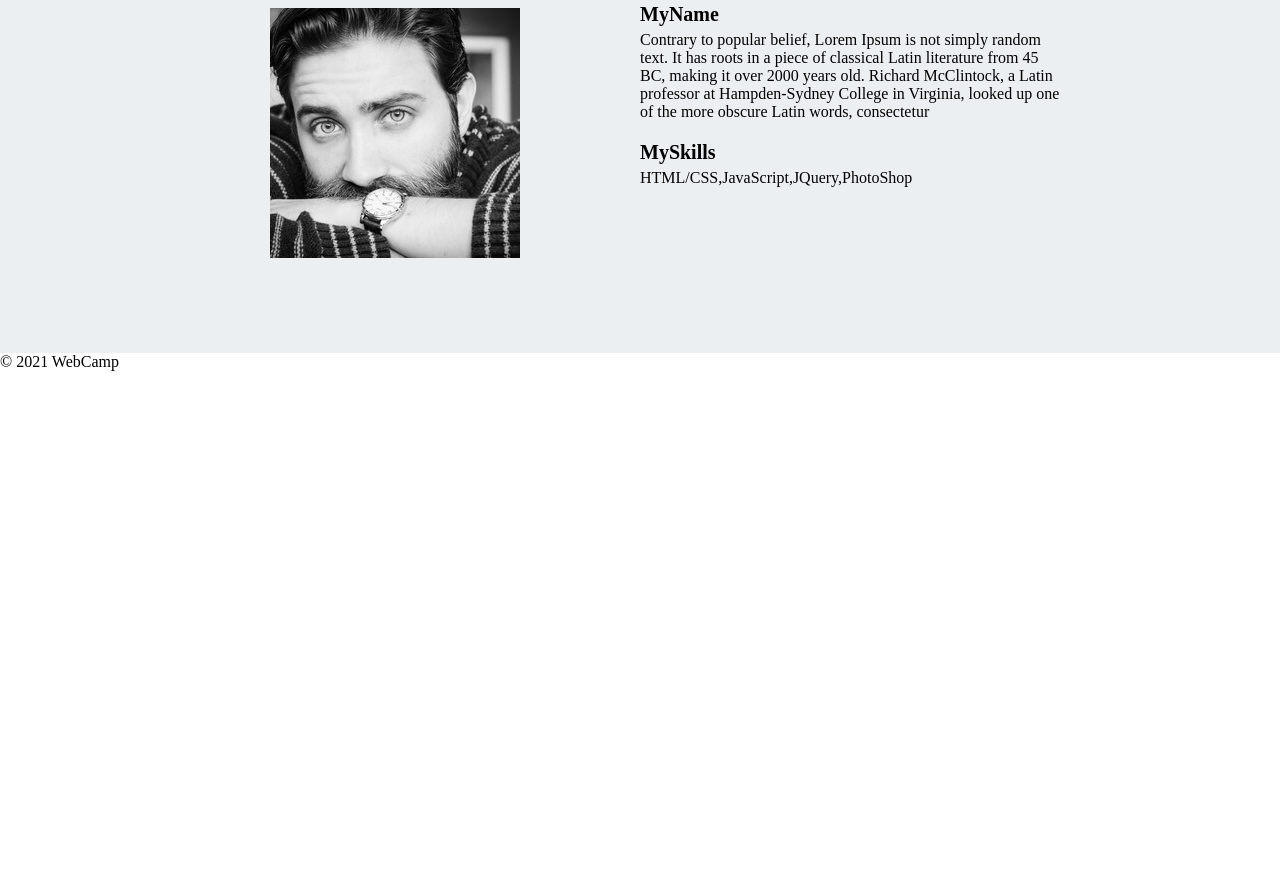
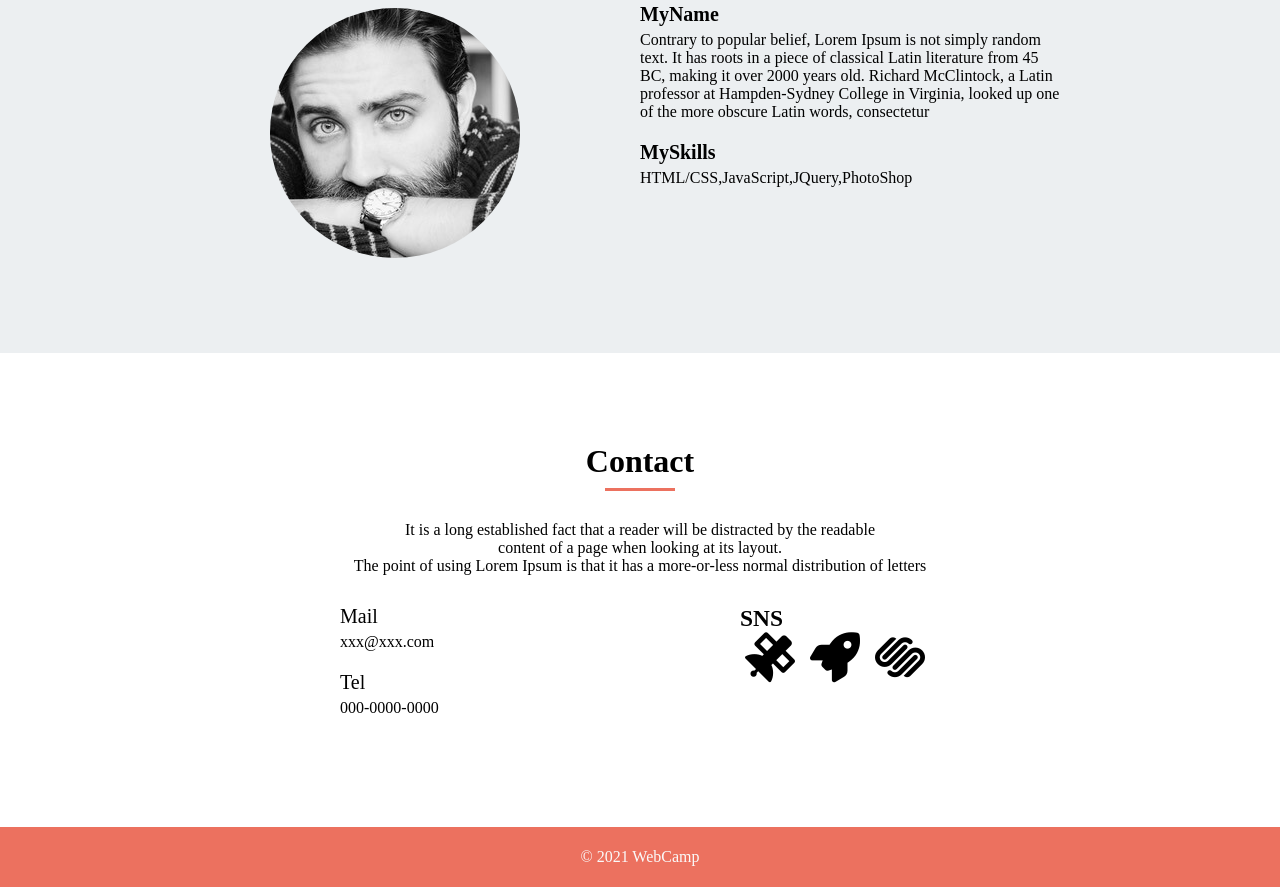
Before and after one commit to STakko/skill-H-C, a plain HTML site: page index.html in a window 1280 px wide. Shown: the part 2405-3292 px from the top of the page. Before the commit the page ends 2776 px from the top, so only its background shows below. Drawn offline with Linux system fonts and the light colour scheme.

Commit message:
[Add]contact&footer

```diff
--- a/css/style.css
+++ b/css/style.css
@@ -252,6 +252,7 @@ background-position: center;
 
 .photo {
   background-image: url(../img/my-icon.jpg);
+  border-radius: 50%;
   width: 250px;
   height: 250px;
   margin: 5px auto;
@@ -269,3 +270,94 @@ background-position: center;
   color: #000000;
   text-align: left;
 }
+/* Contact */
+.contact-view {
+  width: 100%;
+  height: auto;
+}
+
+.contact-container {
+  padding: 90px 0;
+  margin: 0 auto;
+  width: 800px;
+  height: auto;
+}
+
+.contact-text {
+  margin: 30px auto;
+  text-align: center;
+  font-size: 16px;
+  color: #000000;
+}
+
+.contact-group {
+  width: 800px;
+  height: auto;
+  display: flex;
+}
+
+.contact-left {
+  width: 400px;
+  height: auto;
+  display: block;
+}
+
+.left-content {
+  width: 200px;
+  margin: 0 auto;
+  padding-bottom: 5px;
+  font-size: 20px;
+  text-align: left;
+}
+
+.content-link {
+  width: 200px;
+  margin: 0 auto 20px auto;
+  text-align: left;
+}
+
+.contact-right {
+  width: 400px;
+  height: auto;
+  text-align: center;
+}
+
+.sns {
+  width: 200px;
+  margin: 0 auto;
+  font-size: 20px;
+  text-align: left;
+}
+
+.sns-icon-group {
+  width: 200px;
+  margin: 0 auto;
+  display: flex;
+}
+
+.sns-icon {
+  width: 50px;
+  height: 50px;
+  padding: 0 5px;
+}
+
+.sns-icon:nth-child(2) {
+  margin: 0 15px;
+}
+
+.fa-middle {
+  font-size: 50px;
+}
+/* footer */
+footer {
+  width: 100%;
+  height: 60px;
+  background-color: #ec715f;
+  line-height: 60px;
+}
+
+.copyright {
+  font-size: 16px;
+  color: #fafafa;
+  text-align: center;
+}
--- a/index.html
+++ b/index.html
@@ -138,6 +138,33 @@
     </section>
     <!-- Contact -->
     <section class="contact-view">
+      <div class="contact-container">
+        <h2 class="title">Contact</h2>
+        <div class="under-bar"></div>
+        <p class="contact-text">
+          It is a long established fact that a reader will be distracted by the readable<br>
+          content of a page when looking at its layout.<br>
+          The point of using Lorem Ipsum is that it has a more-or-less normal distribution of letters
+        </p>
+        <div class="contact-group">
+          <div class="contact-left">
+            <div class="left-content">Mail</div>
+            <div class="content-link">xxx@xxx.com</div>
+            <div class="left-content">Tel</div>
+            <div class="content-link">000-0000-0000</div>
+          </div>
+          <div class="contact-right">
+            <div class="sns">
+              <h3 class="sns-title">SNS</h3>
+              <div class="sns-icon-group">
+                <div class="sns-icon"><i class="fas fa-satellite fa-middle"></i></div>
+                <div class="sns-icon"><i class="fas fa-rocket fa-middle"></i></div>
+                <div class="sns-icon"><i class="fab fa-squarespace fa-middle"></i></div>
+              </div>
+            </div>
+          </div>
+        </div>
+      </div>
 
     </section>
     <!-- footer -->
```
